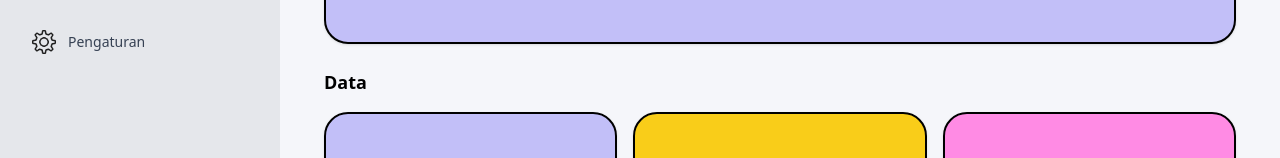
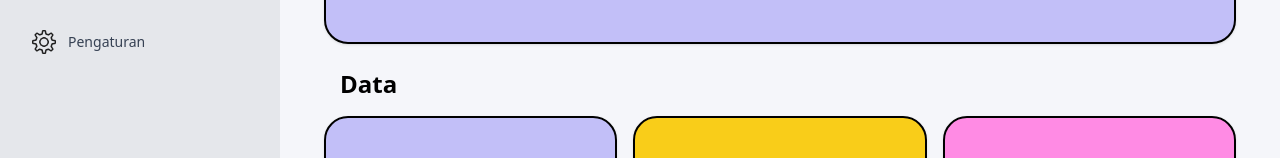
Before and after one commit to Shrimp-Developers/fe-buwuhan, a React (Vite) app: page /dashboard in a window 1280 px wide. Shown: the part 274-432 px from the top of the page. Built offline with nearby package versions, Linux system fonts and the light colour scheme.

Commit message:
style: adjust font size

```diff
--- a/src/pages/buwuhan/BuwuhanDashboard.jsx
+++ b/src/pages/buwuhan/BuwuhanDashboard.jsx
@@ -44,7 +44,7 @@ export default function BuwuhanDashboard() {
                 </Card>
 
                 {/* Data Section Title */}
-                <h4 className="font-bold text-base lg:text-lg mb-3 lg:mb-4">Data</h4>
+                <h4 className="font-bold text-xl lg:text-2xl m-3 lg:m-4">Data</h4>
 
                 {/* Desktop Layout (3 columns) */}
                 <div className="hidden lg:grid lg:grid-cols-3 gap-4">
```
